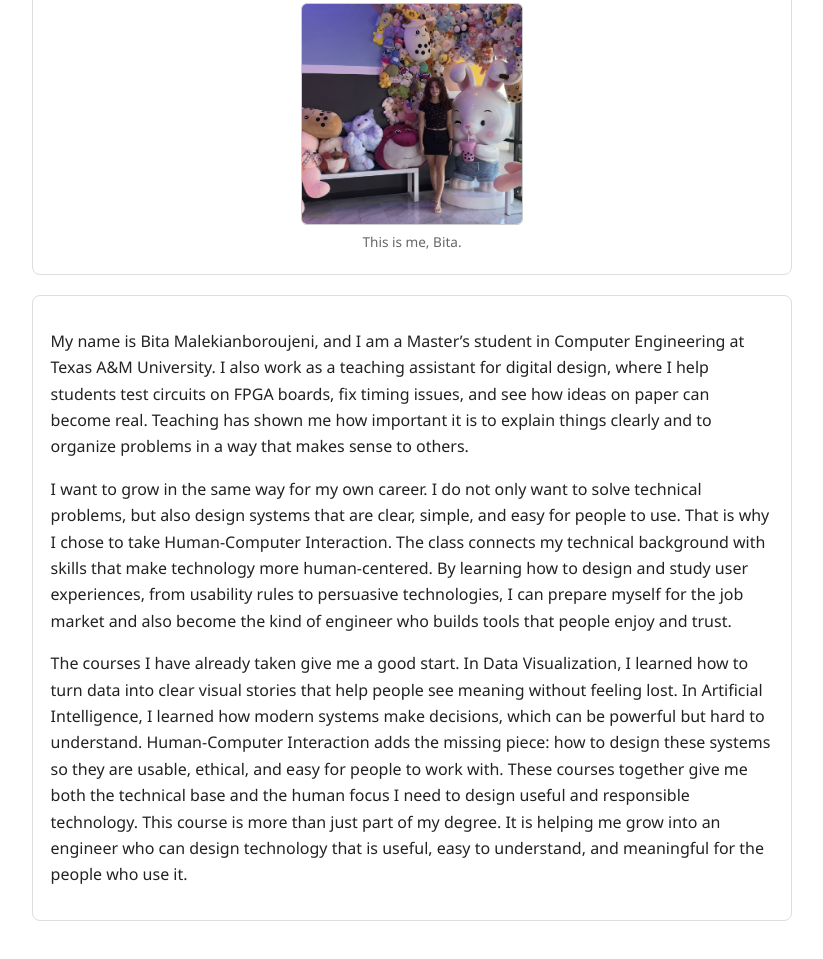
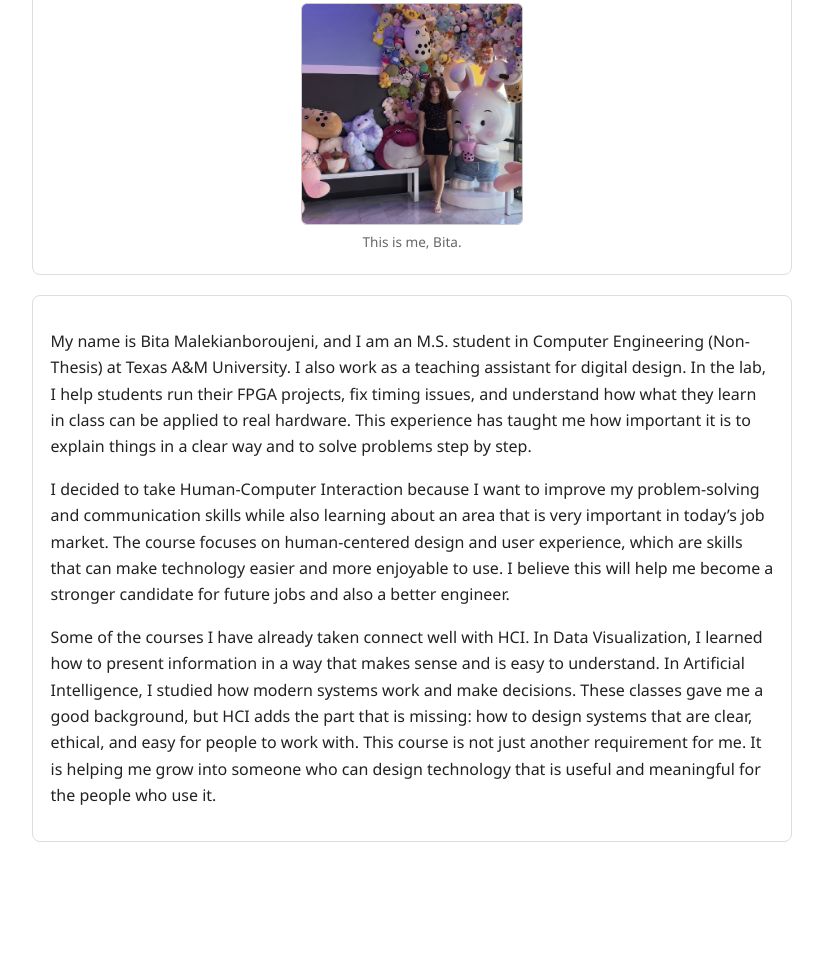
Before and after one commit to bitamalekian/bitamalekian.github.io, a plain HTML site: page index.html in a window 1280 px wide. Shown: the part 199-1158 px from the top of the page, without its empty margins (228-1051 px from the left). After the commit the page ends 1081 px from the top, so only its background shows below. Drawn offline with Linux system fonts and the light colour scheme.

Commit message:
Update index.html

```diff
--- a/index.html
+++ b/index.html
@@ -95,13 +95,13 @@
   <!-- Integrated Story -->
   <section class="section">
     <p>
-      My name is Bita Malekianboroujeni, and I am a Master’s student in Computer Engineering at Texas A&amp;M University. I also work as a teaching assistant for digital design, where I help students test circuits on FPGA boards, fix timing issues, and see how ideas on paper can become real. Teaching has shown me how important it is to explain things clearly and to organize problems in a way that makes sense to others.
+      My name is Bita Malekianboroujeni, and I am an M.S. student in Computer Engineering (Non-Thesis) at Texas A&amp;M University. I also work as a teaching assistant for digital design. In the lab, I help students run their FPGA projects, fix timing issues, and understand how what they learn in class can be applied to real hardware. This experience has taught me how important it is to explain things in a clear way and to solve problems step by step.
     </p>
     <p>
-      I want to grow in the same way for my own career. I do not only want to solve technical problems, but also design systems that are clear, simple, and easy for people to use. That is why I chose to take Human-Computer Interaction. The class connects my technical background with skills that make technology more human-centered. By learning how to design and study user experiences, from usability rules to persuasive technologies, I can prepare myself for the job market and also become the kind of engineer who builds tools that people enjoy and trust.
+      I decided to take Human-Computer Interaction because I want to improve my problem-solving and communication skills while also learning about an area that is very important in today’s job market. The course focuses on human-centered design and user experience, which are skills that can make technology easier and more enjoyable to use. I believe this will help me become a stronger candidate for future jobs and also a better engineer.
     </p>
     <p>
-      The courses I have already taken give me a good start. In Data Visualization, I learned how to turn data into clear visual stories that help people see meaning without feeling lost. In Artificial Intelligence, I learned how modern systems make decisions, which can be powerful but hard to understand. Human-Computer Interaction adds the missing piece: how to design these systems so they are usable, ethical, and easy for people to work with. These courses together give me both the technical base and the human focus I need to design useful and responsible technology. This course is more than just part of my degree. It is helping me grow into an engineer who can design technology that is useful, easy to understand, and meaningful for the people who use it.
+      Some of the courses I have already taken connect well with HCI. In Data Visualization, I learned how to present information in a way that makes sense and is easy to understand. In Artificial Intelligence, I studied how modern systems work and make decisions. These classes gave me a good background, but HCI adds the part that is missing: how to design systems that are clear, ethical, and easy for people to work with. This course is not just another requirement for me. It is helping me grow into someone who can design technology that is useful and meaningful for the people who use it.
     </p>
   </section>
 </main>
```
